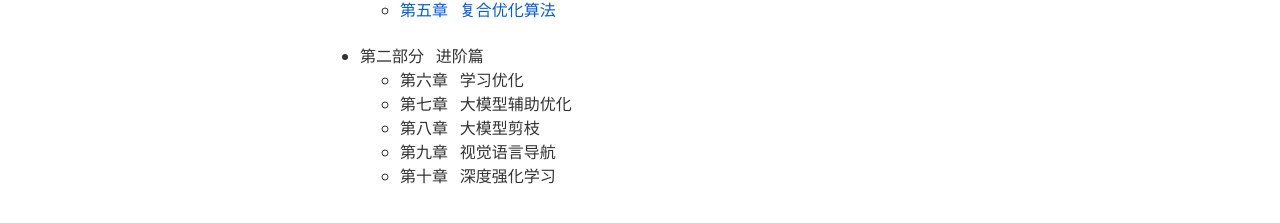
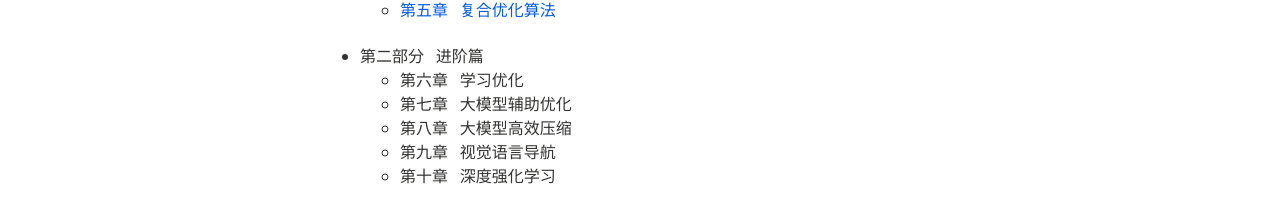
Before and after one commit to xianchaoxiu/xianchaoxiu.github.io, a Jekyll site: the page built from chinese/OPT/index.md, in a window 1280 px wide. Shown: the part 447-670 px from the top of the page. Built offline with Jekyll 4.4.1, drawn with Linux system fonts in a browser that asks for light colours; nearby versions of some CDN libraries.

Commit message:
Update index.md

```diff
--- a/chinese/OPT/index.md
+++ b/chinese/OPT/index.md
@@ -27,6 +27,6 @@ share: false
 - 第二部分 &nbsp;  进阶篇<br>
   - 第六章 &nbsp;  学习优化<br>
   - 第七章 &nbsp;  大模型辅助优化<br>
-  - 第八章 &nbsp;  大模型剪枝<br>
+  - 第八章 &nbsp;  大模型高效压缩<br>
   - 第九章 &nbsp;  视觉语言导航<br>
   - 第十章 &nbsp;  深度强化学习<br>
```
